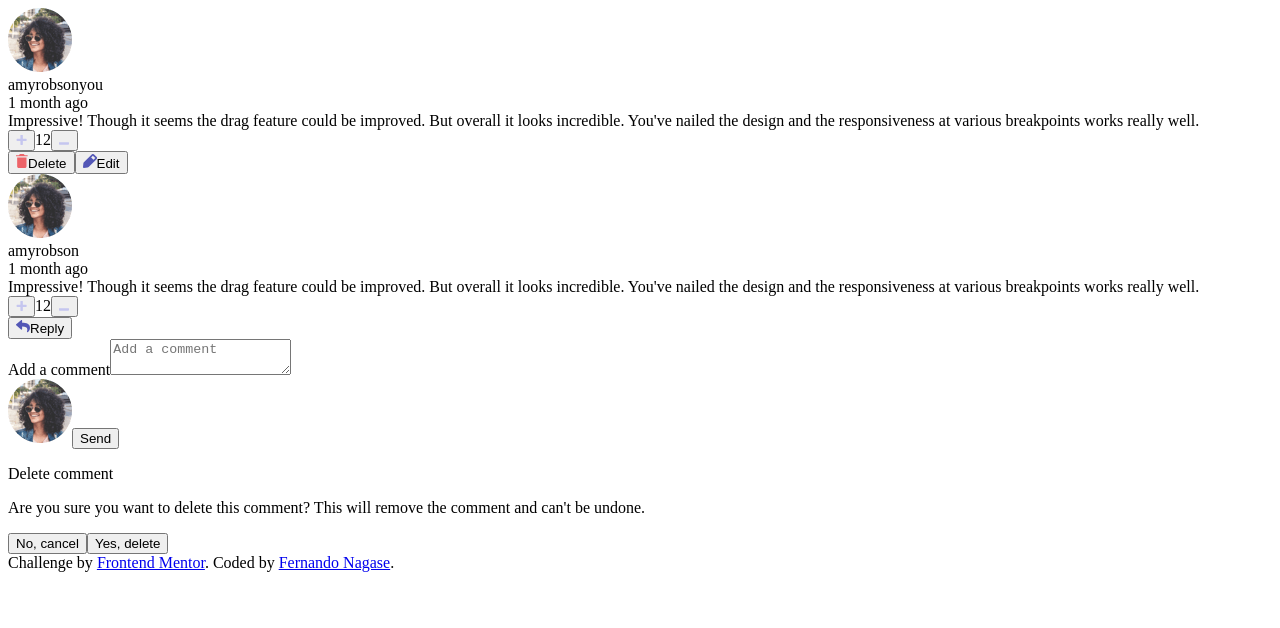
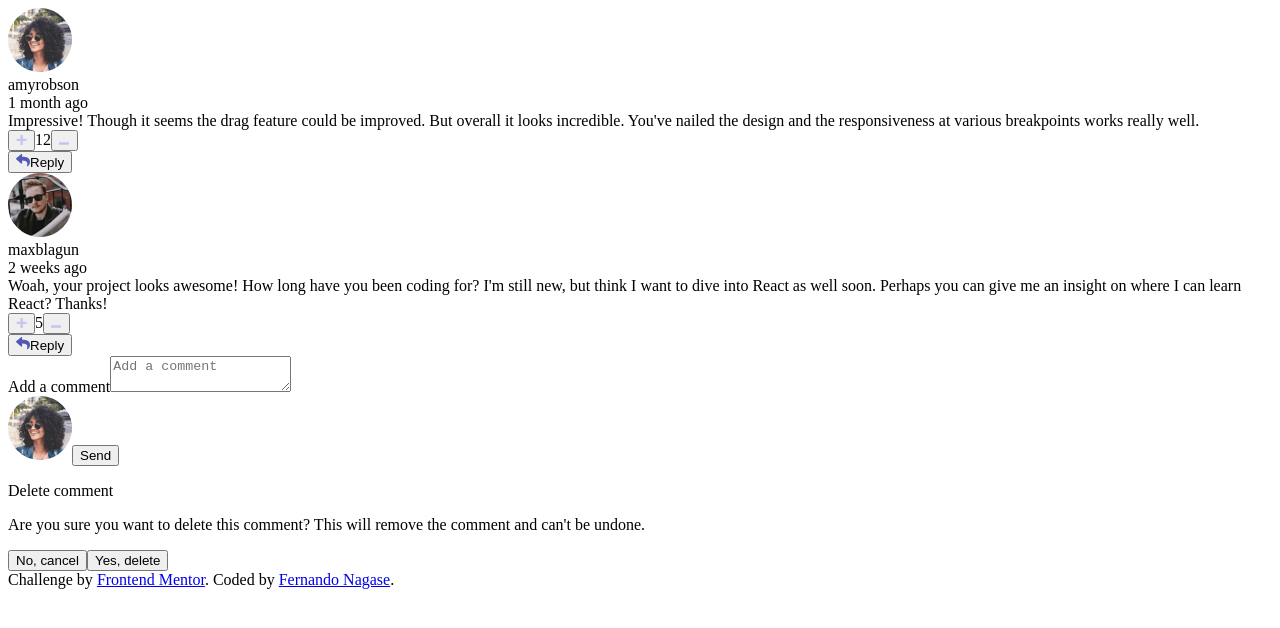
Before and after one commit to fernandonagase/nextjs-comments-component, a Next.js app: page / in a window 1280 px wide. Shown: the top 628 px of the page. Built offline with nearby package versions, Linux system fonts and the light colour scheme.

Commit message:
make CommentSection render a list of comments

```diff
--- a/app/page.tsx
+++ b/app/page.tsx
@@ -1,10 +1,85 @@
 import Attribution from '@/components/Attribution'
 import CommentSection from '@/components/CommentSection'
+
+const commentData = [
+    {
+        id: 1,
+        content:
+            "Impressive! Though it seems the drag feature could be improved. But overall it looks incredible. You've nailed the design and the responsiveness at various breakpoints works really well.",
+        createdAt: '1 month ago',
+        score: 12,
+        user: {
+            image: {
+                png: './images/avatars/image-amyrobson.png',
+                webp: './images/avatars/image-amyrobson.webp',
+            },
+            username: 'amyrobson',
+        },
+        replies: [],
+    },
+    {
+        id: 2,
+        content:
+            "Woah, your project looks awesome! How long have you been coding for? I'm still new, but think I want to dive into React as well soon. Perhaps you can give me an insight on where I can learn React? Thanks!",
+        createdAt: '2 weeks ago',
+        score: 5,
+        user: {
+            image: {
+                png: './images/avatars/image-maxblagun.png',
+                webp: './images/avatars/image-maxblagun.webp',
+            },
+            username: 'maxblagun',
+        },
+        replies: [
+            {
+                id: 3,
+                content:
+                    "If you're still new, I'd recommend focusing on the fundamentals of HTML, CSS, and JS before considering React. It's very tempting to jump ahead but lay a solid foundation first.",
+                createdAt: '1 week ago',
+                score: 4,
+                replyingTo: 'maxblagun',
+                user: {
+                    image: {
+                        png: './images/avatars/image-ramsesmiron.png',
+                        webp: './images/avatars/image-ramsesmiron.webp',
+                    },
+                    username: 'ramsesmiron',
+                },
+            },
+            {
+                id: 4,
+                content:
+                    "I couldn't agree more with this. Everything moves so fast and it always seems like everyone knows the newest library/framework. But the fundamentals are what stay constant.",
+                createdAt: '2 days ago',
+                score: 2,
+                replyingTo: 'ramsesmiron',
+                user: {
+                    image: {
+                        png: './images/avatars/image-juliusomo.png',
+                        webp: './images/avatars/image-juliusomo.webp',
+                    },
+                    username: 'juliusomo',
+                },
+            },
+        ],
+    },
+].map((comment) => ({
+    ...comment,
+    user: mapUser(comment.user),
+    replies: comment.replies.map((reply) => ({
+        ...reply,
+        user: mapUser(reply.user),
+    })),
+}))
+
+function mapUser(userData: { username: string; image: { png: string } }) {
+    return { username: userData.username, avatarUrl: userData.image.png }
+}
 
 export default function Home() {
     return (
         <>
-            <CommentSection />
+            <CommentSection comments={commentData} />
             <footer>
                 <Attribution />
             </footer>
--- a/components/CommentSection/index.tsx
+++ b/components/CommentSection/index.tsx
@@ -1,46 +1,25 @@
 import AddComment from '../AddComment'
 import CommentCard from '../CommentCard'
 import Modal from '../Modal'
+import Comment from './types/comment'
 
-const commentData = {
-    id: 1,
-    content:
-        "Impressive! Though it seems the drag feature could be improved. But overall it looks incredible. You've nailed the design and the responsiveness at various breakpoints works really well.",
-    createdAt: '1 month ago',
-    score: 12,
-    user: {
-        image: {
-            png: './images/avatars/image-amyrobson.png',
-            webp: './images/avatars/image-amyrobson.webp',
-        },
-        username: 'amyrobson',
-    },
-    replies: [],
+type CommentSectionProps = {
+    comments: Comment[]
 }
 
-export default function CommentSection() {
+export default function CommentSection(props: CommentSectionProps) {
     return (
         <section>
             <div>
-                <CommentCard
-                    body={commentData.content}
-                    author={{
-                        username: commentData.user.username,
-                        avatarUrl: commentData.user.image.png,
-                    }}
-                    score={commentData.score}
-                    publishedAt={commentData.createdAt}
-                    isOwnedByUser
-                />
-                <CommentCard
-                    body={commentData.content}
-                    author={{
-                        username: commentData.user.username,
-                        avatarUrl: commentData.user.image.png,
-                    }}
-                    score={commentData.score}
-                    publishedAt={commentData.createdAt}
-                />
+                {props.comments.map((comment) => (
+                    <CommentCard
+                        body={comment.content}
+                        author={comment.user}
+                        score={comment.score}
+                        publishedAt={comment.createdAt}
+                        key={comment.id}
+                    />
+                ))}
             </div>
             <AddComment />
             <Modal />
--- /dev/null
+++ b/components/CommentSection/types/comment.ts
@@ -0,0 +1,8 @@
+import BaseComment from './base-comment'
+import Reply from './reply'
+
+interface Comment extends BaseComment {
+    replies: Reply[]
+}
+
+export default Comment
```
Also changed, not shown: components/CommentSection/types/base-comment.ts (added, +12 -0 lines), components/CommentSection/types/reply.ts (added, +7 -0 lines).
